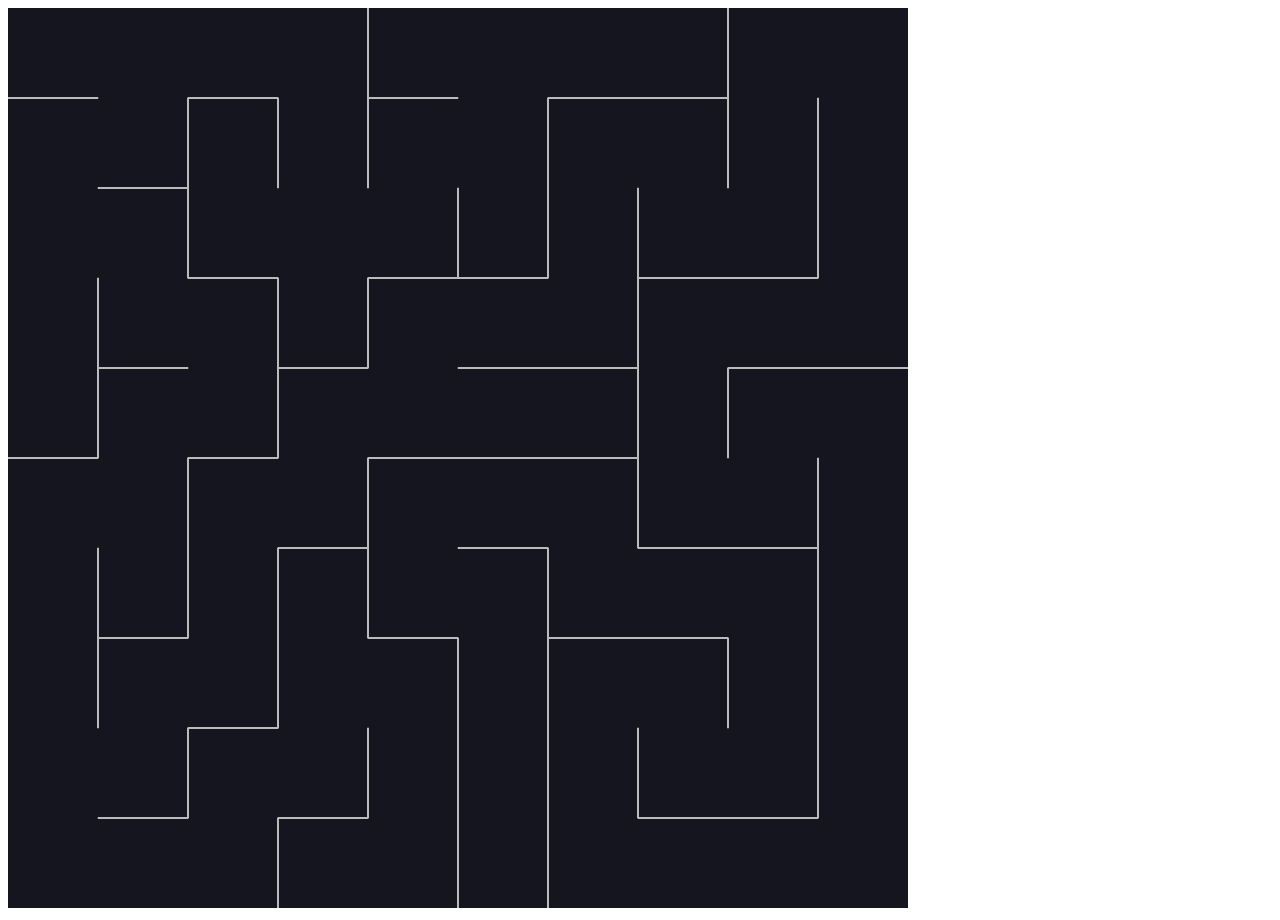
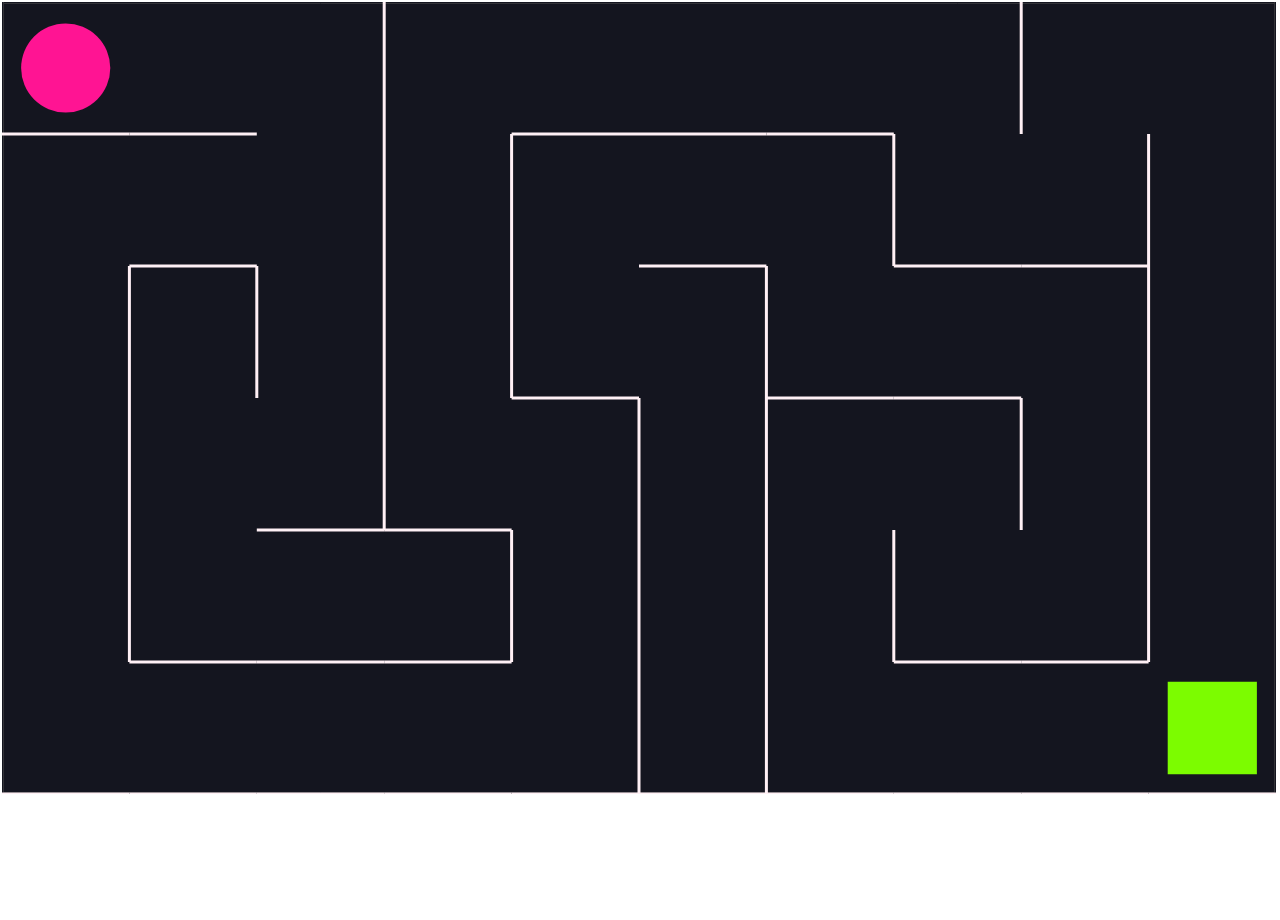
Before and after one commit to murat-ch/maze, a plain HTML site: page index.html in a window 1280 px wide. After the commit the page ends 800 px from the top, so only its background shows below. Drawn offline with nearby package versions, Linux system fonts and the light colour scheme.

Commit message:
4-finished

```diff
--- a/index.html
+++ b/index.html
@@ -4,8 +4,34 @@
     <meta charset="UTF-8">
     <title>Maze</title>
     <script src="https://cdnjs.cloudflare.com/ajax/libs/matter-js/0.14.2/matter.min.js" integrity="sha512-pi0tSRZdlNRZeANPwdAIHRAYg6gZZV6QlAiyHXn5TYqLzBKE9jlttO/QgYLMhISD6oNv2kPsVelx+n5nw0FqKA==" crossorigin="anonymous"></script>
+    <style>
+        body {
+            margin: 2px 2px;
+        }
+        .hidden {
+            display: none !important;
+        }
+        h1 {
+            color: wheat;
+            font-size: 48px;
+        }
+
+        .winner {
+            display: flex;
+            justify-content: center;
+            align-items: center;
+            position: absolute;
+            z-index: 1;
+            height: 100vh;
+            width: 100vw;
+        }
+
+    </style>
 </head>
 <body>
+<div class="winner hidden">
+    <h1>You win!</h1>
+</div>
 <script src="index.js"></script>
 </body>
 </html>
--- a/index.js
+++ b/index.js
@@ -1,17 +1,26 @@
-const { Engine, Render, Runner, World, Bodies } = Matter;
+const { Engine, Render, Runner, World, Bodies, Body ,Events } = Matter;
 const engine = Engine.create();
 const { world } = engine;
+engine.world.gravity.y = 0;
 
-const cells = 10;
-const width = 900;
-const height = 900;
-const wallSize = 1;
-const unitLength = width / cells;
+
+
+const cellsHorizontal = 10;
+const cellsVertical = 6;
+
+const width = window.innerWidth - 6;
+const height = window.innerHeight - 8;
+
+const wallSize = 3;
+
+const unitLengthX = width / cellsHorizontal;
+const unitLengthY = height / cellsVertical;
+
 const render = Render.create({
     element: document.body,
     engine: engine,
     options: {
-        wireframes: true,
+        wireframes: false,
         width,
         height }
 });
@@ -21,12 +30,12 @@ Runner.run(Runner.create(), engine);
 
 // Walls
 const walls = [
-    Bodies.rectangle(width / 2, 0, width, 40, { isStatic: true}),
-    Bodies.rectangle(width / 2, height, width, 40, { isStatic: true}),
-    Bodies.rectangle(0, height / 2, 40, height, { isStatic: true}),
-    Bodies.rectangle(width, height/2, 40, height, { isStatic: true})
+    Bodies.rectangle(   width/2,      0,        width,         wallSize,     {label: 'border', isStatic: true}),
+    Bodies.rectangle(   width/2,    height,     width,         wallSize,     {label: 'border', isStatic: true}),
+    Bodies.rectangle(   0,          height/2,   wallSize,      height,       {label: 'border', isStatic: true}),
+    Bodies.rectangle(   width,      height/2,   wallSize,      height,       {label: 'border', isStatic: true})
 ]
-// World.add(world, walls);
+World.add(world, walls);
 
 //Maze generation
 
@@ -45,21 +54,21 @@ const shuffle = (arr) => {
 }
 
 
-const grid = Array(cells)
+const grid = Array(cellsVertical)
     .fill(null)
-    .map(() => Array(cells).fill(false));
+    .map(() => Array(cellsHorizontal).fill(false));
 
-const verticals = Array(cells)
+const verticals = Array(cellsVertical)
     .fill(null)
-    .map(() => Array(cells-1).fill(false));
+    .map(() => Array(cellsHorizontal-1).fill(false));
 
-const horizontals = Array(cells-1)
+const horizontals = Array(cellsHorizontal-1)
     .fill(null)
-    .map(() => Array(cells).fill(false));
+    .map(() => Array(cellsHorizontal).fill(false));
 
 
-const startRow = Math.floor(Math.random() * cells);
-const startColumn = Math.floor(Math.random() * cells);
+const startRow = Math.floor(Math.random() * cellsVertical);
+const startColumn = Math.floor(Math.random() * cellsHorizontal);
 
 const stepThroughCell = (row, column) => {
     // If I have visited the cell at [row, column], then return
@@ -84,9 +93,9 @@ const stepThroughCell = (row, column) => {
 
         // See if that neighbor is out bounds
         if (nextRow < 0 ||
-            nextRow >= cells ||
+            nextRow >= cellsVertical ||
             nextColumn < 0 ||
-            nextColumn >= cells) {
+            nextColumn >= cellsHorizontal) {
             continue; // skip the rest of the code and go to next neighbor
         }
         // If we have visited that neighbor, continue to next neighbor
@@ -116,12 +125,16 @@ horizontals.forEach((row, rowIndex) => {
         if (open) {
             return;
         }
-        let x = columnIndex * unitLength + unitLength / 2;
-        let y = rowIndex * unitLength + unitLength;
-        const wall = Bodies.rectangle(x, y, unitLength, wallSize, {
-            isStatic: true
+        let x = columnIndex * unitLengthX + unitLengthX / 2;
+        let y = rowIndex * unitLengthY + unitLengthY;
+        const wall = Bodies.rectangle(x, y, unitLengthX, wallSize, {
+            label: 'wall',
+            isStatic: true,
+            render: {
+                fillStyle: 'lavenderblush'
+            }
         })
-       World.add(world, wall);
+        World.add(world, wall);
     });
 });
 verticals.forEach((row, rowIndex) => {
@@ -129,11 +142,73 @@ verticals.forEach((row, rowIndex) => {
         if (open) {
             return;
         }
-        let x = columnIndex * unitLength + unitLength;
-        let y = rowIndex * unitLength + unitLength / 2;
-        const wall = Bodies.rectangle(x, y, wallSize, unitLength, {
-            isStatic: true
+        let x = columnIndex * unitLengthX + unitLengthX;
+        let y = rowIndex * unitLengthY + unitLengthY / 2;
+        const wall = Bodies.rectangle(x, y, wallSize, unitLengthY, {
+            label: 'wall',
+            isStatic: true,
+            render: {
+                fillStyle: 'lavenderblush'
+            }
         })
         World.add(world, wall);
     });
 });
+
+// Goal
+const goal = Bodies.rectangle(width - unitLengthX/2, height - unitLengthY/2, unitLengthX * 0.7, unitLengthY * 0.7, {
+    label: 'goal',
+    isStatic: true,
+    render: {
+        fillStyle: 'lawngreen',
+    }
+});
+World.add(world, goal);
+
+// Boal
+let xBall = unitLengthX / 2;
+let yBall = unitLengthY / 2;
+let ballRadius = Math.min(unitLengthX, unitLengthY) / 2 * 0.7;
+const ball = Bodies.circle(xBall, yBall, ballRadius, {
+        label: 'ball',
+        isStatic: false,
+        render: {
+            fillStyle: 'deepPink'
+        }
+    }
+);
+World.add(world, ball);
+document.addEventListener('keydown', (event) => {
+    const {x, y} = ball.velocity;
+    if (event.keyCode === 87) {
+        Body.setVelocity(ball, { x, y : y - 3})
+    }
+    if (event.keyCode === 68) {
+        Body.setVelocity(ball, { x: x + 3, y})
+    }
+    if (event.keyCode === 83) {
+        Body.setVelocity(ball, { x, y : y + 3})
+    }
+    if (event.keyCode === 65) {
+        Body.setVelocity(ball, { x: x - 3, y})
+
+    }
+})
+
+// Win condition
+
+Events.on(engine, 'collisionStart', (event) => {
+    event.pairs.forEach((collision) => {
+        const labels = ['ball', 'goal'];
+        if (labels.includes(collision.bodyA.label) &&
+            labels.includes(collision.bodyB.label)) {
+            document.querySelector('.winner').classList.remove('hidden');
+            world.gravity.y = 1;
+            world.bodies.forEach((body => {
+                if (body.label === 'wall') {
+                    Body.setStatic(body, false);
+                }
+            }));
+        }
+    });
+});
```
